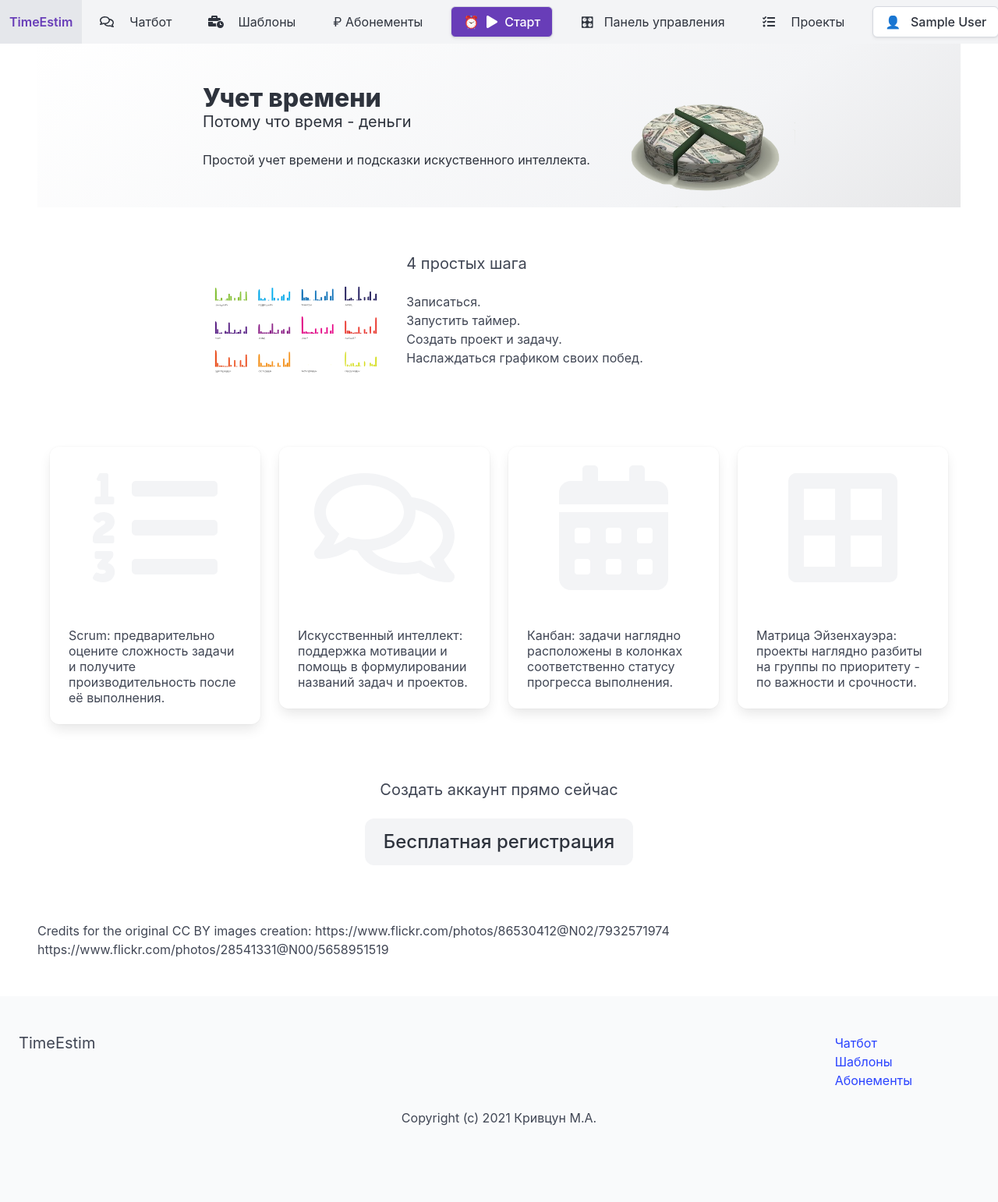
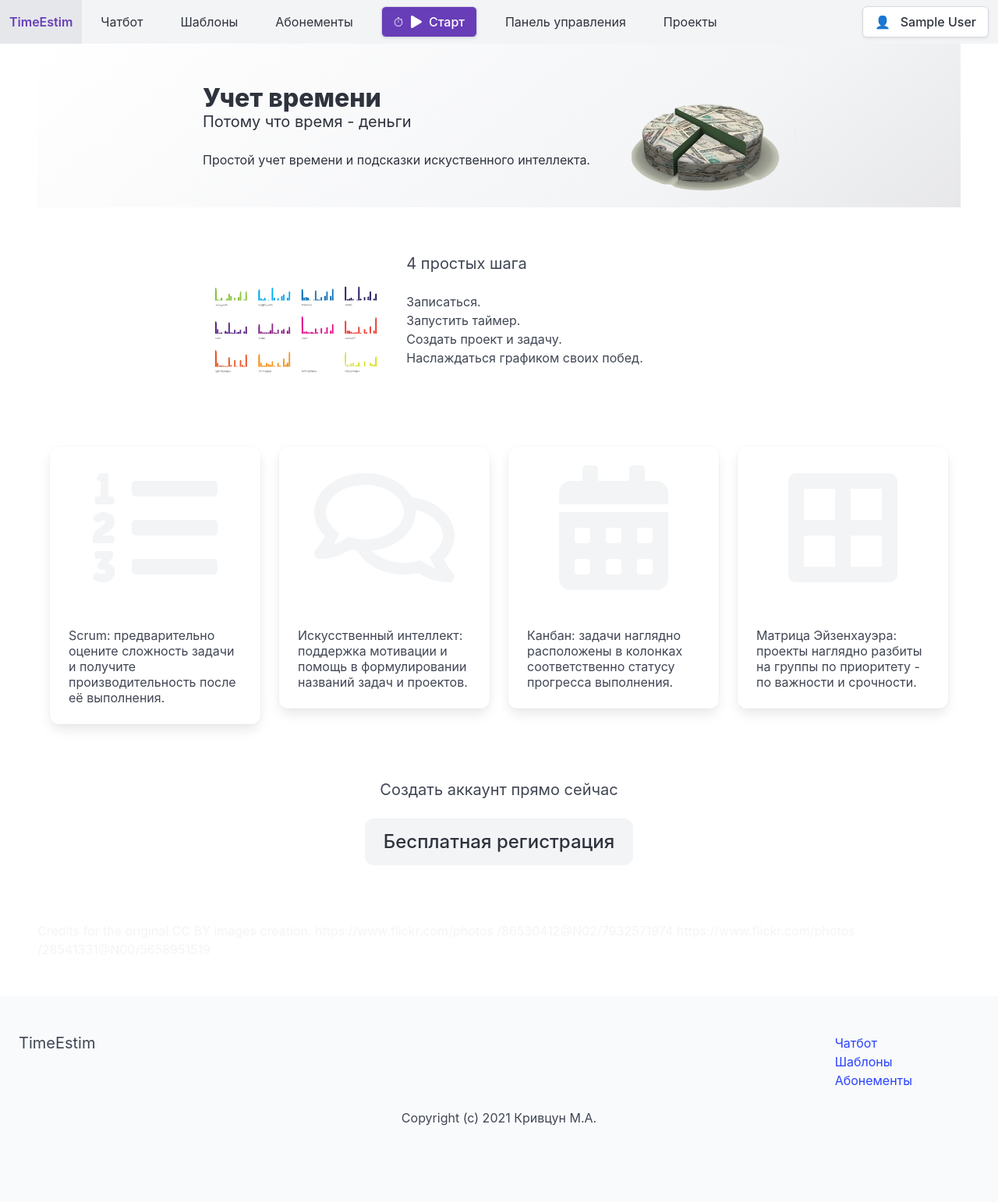
Before and after one commit to Meao/TimeEstim, a Django app: page / in a window 1280 px wide. Shown: the whole page at 78% size. Run offline with Django 3.2, Linux system fonts and the light colour scheme; the visitor is signed in with stand-in values (Sample User, id 1); data that the repository does not hold is empty; parts of the project's set-up code (start-up, migrations or seed data) failed here and were passed over; some libraries are stand-ins or nearby versions.

Commit message:
simplify menu design

```diff
--- a/TimeEstim/templates/core/base.html
+++ b/TimeEstim/templates/core/base.html
@@ -44,19 +44,20 @@
                         {% comment %} {% if not request.user.is_authenticated %} {% endcomment %}
                         <div class="navbar-item">
                             <a href="{% url 'bot' %}" class="navbar-item">
-                                <span class="icon"><i class="far fa-comments"></i></span>
-                                &nbsp;&nbsp;Чатбот
+                                {% comment %} <span class="icon"><i class="far fa-comments"></i></span>&nbsp;&nbsp; {% endcomment %}
+                                Чатбот
                             </a>
                         </div>
                         <div class="navbar-item">
                             <a href="{% url 'templates' %}" class="navbar-item">
-                                <span class="icon"><i class="fas fa-business-time"></i></span>
-                                &nbsp;&nbsp;Шаблоны
+                                {% comment %} <span class="icon"><i class="fas fa-business-time"></i></span>&nbsp;&nbsp; {% endcomment %}
+                                Шаблоны
                             </a>
                         </div>
                         <div class="navbar-item">
                             <a href="{% url 'plans' %}" class="navbar-item">
-                                &#8381; Абонементы
+                                {% comment %} &#8381;  {% endcomment %}
+                                Абонементы
                             </a>
                         </div>
 
@@ -65,8 +66,8 @@
                         <div class="navbar-item" v-if="!trackingTime">
                             <div class="buttons">
                                 <a class="button" style="background: #683db8; color: #FFF;" @click="startTimer()">
-                                    &#9200; &nbsp;&nbsp;<span class="icon"><i class="fas fa-play"></i></span>
-                                    {% comment %} &#9201;  {% endcomment %}
+                                    &#9201; &nbsp;&nbsp;<span class="icon"><i class="fas fa-play"></i></span>
+                                    {% comment %} &#9200; {% endcomment %}
                                     <span>Старт</span>
                                 </a>
                             </div>
@@ -75,9 +76,9 @@
                         <div class="navbar-item" v-else>
                             <div class="buttons">
                                 <a class="button is-warning" @click="stopTimer()">
-                                    &#9200; &nbsp;&nbsp;<span class="icon"><i class="fas fa-stop"></i></span>
+                                    &#9201; &nbsp;&nbsp;<span class="icon"><i class="fas fa-stop"></i></span>
                                     {% comment %} <i class="fas fa-square"></i>
-                                    &#10675; &#9201;  {% endcomment %}
+                                    &#10675; &#9200; {% endcomment %}
                                     <span>[[ readableSeconds ]] (стоп)</span>
                                 </a>
                             </div>
@@ -100,13 +101,14 @@
 
                         <div class="navbar-item">
                             <a href="{% url 'dashbd' %}" class="navbar-item">
-                                &#127899; &nbsp;&nbsp;Панель управления
+                                {% comment %} &#127899; &nbsp;&nbsp; {% endcomment %}
+                                Панель управления
                             </a>
                         </div>
                         <div class="navbar-item">
                             <a href="{% url 'projects' %}" class="navbar-item">
-                                <span class="icon"><i class="fas fa-tasks"></i></span>
-                                &nbsp;&nbsp;Проекты
+                                {% comment %} <span class="icon"><i class="fas fa-tasks"></i></span>&nbsp;&nbsp; {% endcomment %}
+                                Проекты
                             </a>
                         </div>
                         {% endif %}
@@ -116,16 +118,16 @@
                             <div class="navbar-item">
                                 <div class="buttons">
                                     <a href="{% url 'login' %}" class="button ">
-                                        {% comment %} <span class="icon"><i class="fas fa-user-clock"></i></span>  {% endcomment %}
-                                        &#128100;  &nbsp;&nbsp;Вход
+                                        {% comment %} <span class="icon"><i class="fas fa-user-clock"></i></span> &#128100;  &nbsp;&nbsp; {% endcomment %}
+                                        Вход
                                     </a>
                                 </div>
                             </div>
                             <div class="navbar-item">
                                 <div class="buttons">
                                     <a href="{% url 'signup' %}" class="button ">
-                                        {% comment %} <span class="icon"><i class="fas fa-user-clock"></i></span>  {% endcomment %}
-                                        &#128100;  &nbsp;&nbsp;Регистрация
+                                        {% comment %} <span class="icon"><i class="fas fa-user-clock"></i></span> &#128100;  &nbsp;&nbsp; {% endcomment %}
+                                        Регистрация
                                     </a>
                                 </div>
                             </div>
--- a/TimeEstim/templates/core/index.html
+++ b/TimeEstim/templates/core/index.html
@@ -125,7 +125,8 @@
 </div>
 
 <div class="is-medium">
-<br><br><br>
-<p>Credits for the original CC BY images creation: https://www.flickr.com/photos/86530412@N02/7932571974 https://www.flickr.com/photos/28541331@N00/5658951519  </p>
+<br><br><br><span class = "has-text-light">
+<p>Credits for the original CC BY images creation: https://www.flickr.com/photos /86530412@N02/7932571974 https://www.flickr.com/photos /28541331@N00/5658951519  </p>
+</span>
 </div>
 {% endblock %}
```
Also changed, not shown: screens/2021-02-26_18-44-55.png (deleted), screens/2021-02-26_18-46-09.png (deleted), screens/2021-02-26_18-47-38.png (deleted), screens/2021-02-26_18-49-17.png (deleted), screens/2021-02-26_18-51-57.png (deleted), screens/2021-03-28_20-22-38.png (deleted), screens/2021-04-16_22-07.png (deleted), 1 other file.
